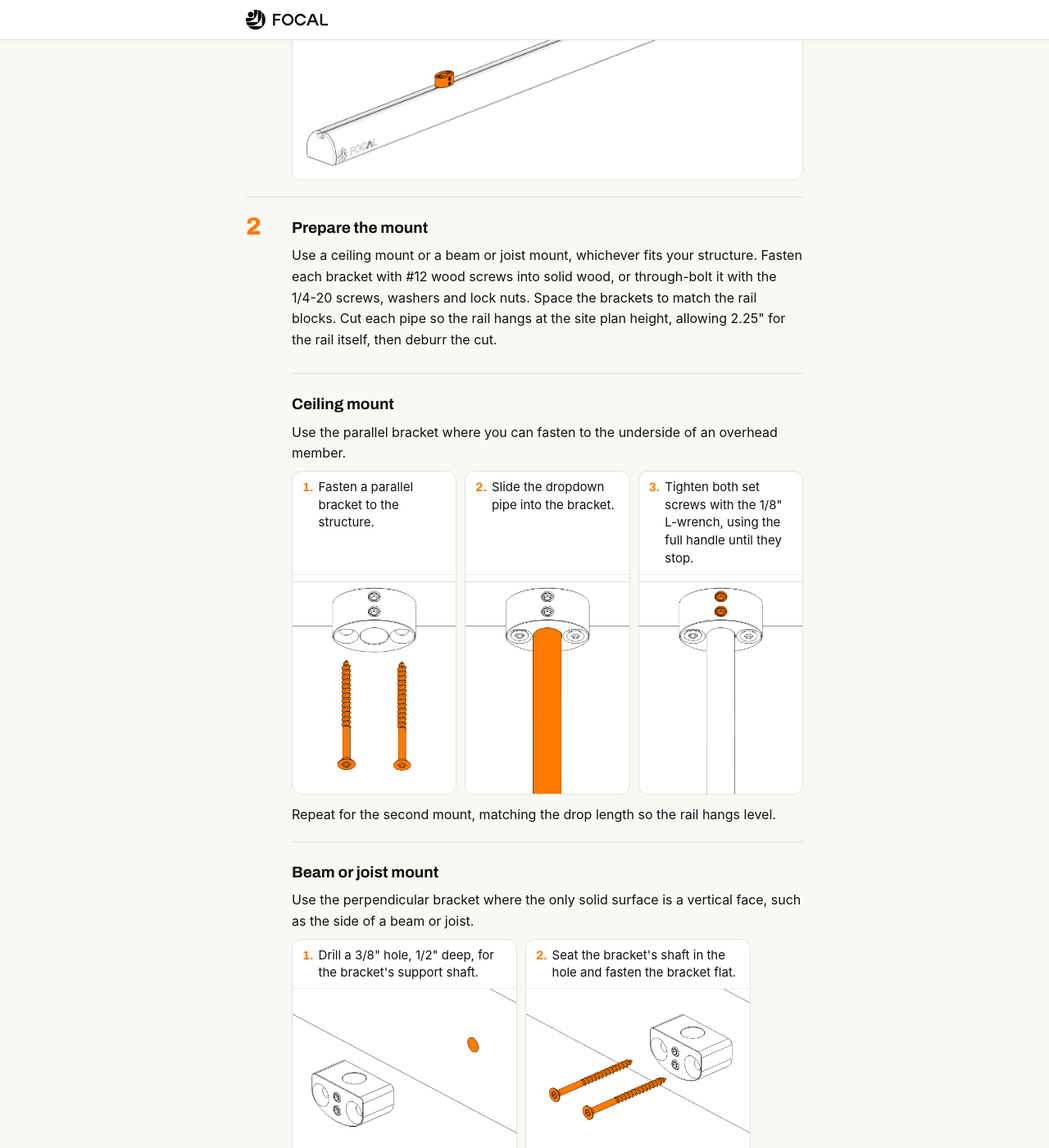
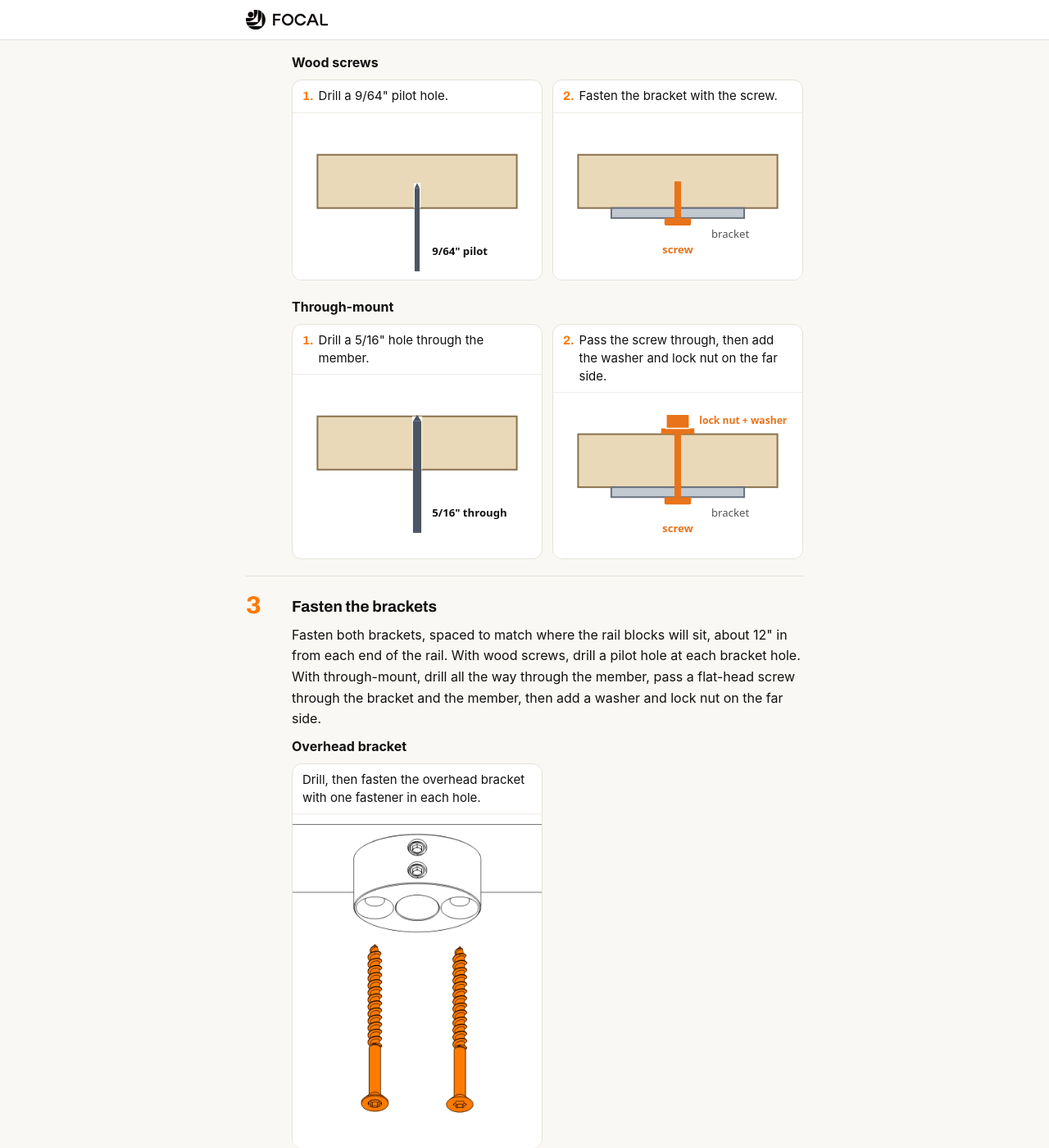
Before and after one commit to BeamT/external-docs, a Jekyll site: the page built from _guides/rail-installation.md, in a window 1280 px wide and 1400 px high, scrolled down 5258 px. Shown: the whole window at 82% size. Built offline with Jekyll 4.4.1, drawn with Linux system fonts in a browser that asks for light colours; some web fonts are replaced; some of the changed text lies outside the part shown.

Commit message:
Add through-hole mounting option to rail installation guide
- Restructure the guide so the mount and fastener choice comes first:
  choose a bracket, then wood screws or through-mount, then fasten.
- Add a "What you need to bring" table (drill, bits, wrench) and move
  rail placement ahead of the kit section.
- Replace the kit tables with an image card grid (kitgrid include).
- Add stepcols include for side-by-side alternative columns, and a
  nonumber option on step for frames that are alternatives.
- Add kit and mount images plus wood-screw and through-mount diagrams.
- Bit and wrench sizes are marked [confirm] pending verification.
- Include the impeccable critique that motivated the restructure.

```diff
--- a/_guides/rail-installation.md
+++ b/_guides/rail-installation.md
@@ -39,66 +40,35 @@
 
 Each rail has a T-slot running its length for T-nuts, and an 8-foot built-in power cable. Focal offers mounting hardware but off-the-shelf hardware also works utilizing the T-slot.
 
-## What's in the mounting kit
-
-Every rail ships with the same kit: two pre-built rail blocks, two of each overhead bracket, plus fastener options for whichever mount and fastening method suit your structure.
-
-### Rail blocks
-
-Two per rail, pre-built. These slide into the rail's T-slot, and the dropdown pipes seat into them.
-
-| Part | Qty |
-|---|---|
-| Parallel bracket | 1 |
-| T-nut, 1/4-20 | 1 |
-| Set screw, 1/4-20 x 5/16" | 2 |
-| Flat-head screw, 1/4-20 x 1.125" | 2 |
-
-### Overhead brackets and pipe
-
-The brackets fasten to the structure and hold the top of each dropdown pipe. Pick one type, parallel or perpendicular, and use two per rail. See [Mount the rail](#mount-the-rail).
-
-| Part | Qty | Use |
-|---|---|---|
-| Parallel bracket | 2 | Ceiling mount, underside of a member |
-| Perpendicular bracket | 2 | Beam/joist mount, vertical face |
-| Set screw, 1/4-20 x 5/16" | 4 | Clamps pipe into bracket |
-| Dropdown pipe, 6 ft | 1 | Cut to drop length (up to 3 ft) |
-
-### Through-mount fasteners
-
-Nut on the far side. Pick the screw length for your material thickness.
-
-| Part | Qty |
-|---|---|
-| Flat-head screw, 1/4-20 x 1.5"/2.5"/3.5" | 4 each |
-| SAE washer, 1/4" ID | 4 |
-| Nylon lock nut, 1/4-20 | 4 |
-
-### Wood screws
-
-For solid wood where you can't reach the far side.
-
-| Part | Qty |
-|---|---|
-| Wood screw, #12 x 2"/3" | 4 each |
-
-### Tools
-
-One of each.
-
-| Tool | Drives |
-|---|---|
-| 1/8" L-wrench | Set screws |
-| T30 L-wrench | Machine screws (1/4-20 flat-head) |
-| T25 screwdriver bit | Wood screws |
-
-
 ## Rail placement over the table
 
 Ideally the rail runs down the center of the table, so heat hits the middle of each guest's chest, not the top of their head. If the rail has to be off-center, Focal can angle the heaters toward the guests. Contact Focal to arrange it.
 
 {% include diagram.html src="rail-placement.png" caption="Center the rail over the table. If it has to be off-center, Focal can angle the heaters toward guests." %}
+
+## What you need to bring
+
+{% include warn.html text="The kit does not include a drill, drill bits, or a nut wrench. Have them with you before you start." %}
+
+| You need | When you need it | Where |
+|---|---|---|
+| Drill | Every install | [Steps 2 and 3](#mount-the-rail) |
+| 9/64" bit [confirm] | Only with wood screws: pilot holes | [Step 2](#mount-the-rail) |
+| 5/16" bit [confirm] | Only with through-mount: holes through the member | [Step 2](#mount-the-rail) |
+| 3/8" bit | Only with the vertical bracket: the 1/2"-deep hole for the bracket's support shaft | [Step 3](#mount-the-rail) |
+| 7/16" wrench or socket [confirm] | Only with through-mount: holding the lock nut | [Step 2](#mount-the-rail) |
+
+## What's in the mounting kit
+
+Every rail ships with the same kit: two pre-built rail blocks, two of each bracket type, plus fastener options for whichever mount and fastening method suit your structure. Use one bracket type, two per rail.
+
+### Hardware
+
+{% include kitgrid.html items="kit-rail-block.png|Rail block|2| ;; kit-parallel-bracket.png|Overhead bracket|2|Underside of beam, joist or ceiling ;; kit-perpendicular-bracket.png|Vertical bracket|2|Side of beam, joist or wall ;; kit-set-screw.png|Set screw, 1/4-20 x 5/16\"|4|Clamps pipe ;; kit-dropdown-pipe.svg|Dropdown pipe, 6 ft|1| ;; kit-wood-screw.png|Wood screw, #12 x 2\" and 3\"|4 of each length|Into solid wood ;; kit-flat-head-screw.png|Flat-head screw, 1/4-20 x 1.5\", 2.5\" and 3.5\"|4 of each length|Through-mount ;; kit-washer.png|SAE washer, 1/4\" ID|4|Through-mount ;; kit-lock-nut.png|Nylon lock nut, 1/4-20|4|Through-mount" %}
+
+### Tools
+
+{% include kitgrid.html items="kit-tool-l-wrench-1-8.png|1/8\" L-wrench|1|Set screws ;; kit-tool-l-wrench-t30.png|T30 L-wrench|1|Flat-head machine screws ;; kit-tool-t25-bit.png|T25 screwdriver bit|1|Wood screws" %}
 
 ## Watch the video
 
@@ -108,17 +78,21 @@
 
 ## Mount the rail
 
-{% include step.html number="1" title="Slide the rail blocks onto the rail" body="Keep the T-nut screws on top loose so the blocks can slide, and make sure the set screws are backed out enough for the pipe to fit." captions="Slide a rail block into the T-slot, set screws facing away from diners.|Use two per rail, each about 12\" from the end." diagram="rail-01-slide-block.png,rail-01-blocks-placed.png" %}
+{% include step.html number="1" title="Choose your mount" body="Pick the bracket that fits your structure." captions="<strong>Overhead bracket:</strong> for an overhead surface, such as the underside of a beam, joist or ceiling.|<strong>Vertical bracket:</strong> for a vertical surface, such as the side of a beam, joist or wall." diagram="mount-parallel.png,mount-perpendicular.png" grid="true" nonumber="true" %}
 
-{% include step.html number="2" title="Prepare the mount" body="Use a ceiling mount or a beam or joist mount, whichever fits your structure. Fasten each bracket with #12 wood screws into solid wood, or through-bolt it with the 1/4-20 screws, washers and lock nuts. Space the brackets to match the rail blocks. Cut each pipe so the rail hangs at the site plan height, allowing 2.25\" for the rail itself, then deburr the cut." %}
+<!-- Sizes in rail-02 diagrams and the "What you need to bring" table (9/64", 5/16", 7/16") are unconfirmed -->
+{% include stepcols.html number="2" title="Choose your fasteners" body="Drill, then fasten. Use wood screws for solid wood, or through-mount if you can reach the far side." cols="Wood screws|rail-02-wood-screw-1.svg,rail-02-wood-screw-2.svg|Drill a 9/64\" pilot hole.//Fasten the bracket with the screw. ;; Through-mount|rail-02-through-mount-1.svg,rail-02-through-mount-2.svg|Drill a 5/16\" hole through the member.//Pass the screw through, then add the washer and lock nut on the far side." %}
 
-{% include step.html variant="true" title="Ceiling mount" body="Use the parallel bracket where you can fasten to the underside of an overhead member." after="Repeat for the second mount, matching the drop length so the rail hangs level." captions="Fasten a parallel bracket to the structure.|Slide the dropdown pipe into the bracket.|Tighten both set screws with the 1/8\" L-wrench, using the full handle until they stop." diagram="rail-02a-screw-bracket.png,rail-02a-insert-pipe.png,rail-02a-set-screws.png" grid="3" %}
+<!-- Step 3 through-mount sequence (screw through bracket, washer + lock nut on far side) is unconfirmed -->
+{% include stepcols.html number="3" title="Fasten the brackets" body="Fasten both brackets, spaced to match where the rail blocks will sit, about 12\" in from each end of the rail. With wood screws, drill a pilot hole at each bracket hole. With through-mount, drill all the way through the member, pass a flat-head screw through the bracket and the member, then add a washer and lock nut on the far side." cols="Overhead bracket|rail-02a-screw-bracket.png|Drill, then fasten the overhead bracket with one fastener in each hole. ;; Vertical bracket|rail-02b-drill-hole.png,rail-02b-screw-bracket.png|Drill a 3/8\" hole, 1/2\" deep, for the bracket's support shaft.//Drill, then fasten the vertical bracket flat with one fastener in each hole." %}
 
-{% include step.html variant="true" title="Beam or joist mount" body="Use the perpendicular bracket where the only solid surface is a vertical face, such as the side of a beam or joist." after="Repeat for the second mount, matching the drop length so the rail hangs level." captions="Drill a 3/8\" hole,  1/2\" deep, for the bracket's support shaft.|Seat the bracket's shaft in the hole and fasten the bracket flat.|Slide the dropdown pipe into the bracket.|Tighten both set screws with the 1/8\" L-wrench, using the full handle until they stop." diagram="rail-02b-drill-hole.png,rail-02b-screw-bracket.png,rail-02b-insert-pipe.png,rail-02b-set-screws.png" grid="true" %}
+{% include step.html number="4" title="Insert the pipes" body="Fit a pipe in each bracket. Cut both pipes to the same length so the rail hangs level at the site plan height, allowing 2.25\" for the rail itself, then deburr the cuts." captions="Slide the dropdown pipe into the bracket (overhead bracket shown).|Tighten both set screws with the 1/8\" L-wrench, using the full handle until they stop." diagram="rail-02a-insert-pipe.png,rail-02a-set-screws.png" grid="true" %}
 
-{% include step.html number="3" title="Attach the rail to the pipes" after="Make sure the pipes hang straight down and give the rail a shake to confirm it's solid." captions="Lift the rail up under the pipes with a second person.|Slide each block under its pipe, then lift so the pipe seats in the block.|Tighten the block's set screws with the 1/8\" L-wrench, using the full handle until they stop.|Tighten the two T-nut screws on top with the T30 L-wrench." diagram="rail-03-raise-rail.png,rail-03-rail-mounted.png,rail-03-set-screws.png+rail-03-tnut-screws.png" %}
+{% include step.html number="5" title="Slide the rail blocks onto the rail" body="Keep the T-nut screws on top loose so the blocks can slide, and make sure the set screws are backed out enough for the pipe to fit." captions="Slide a rail block into the T-slot, set screws facing away from diners.|Use two per rail, spaced to match the brackets you installed above." diagram="rail-01-slide-block.png,rail-01-blocks-placed.png" %}
 
-{% include step.html number="4" title="Re-check all set screws" body="Go back to every mount and re-tighten each set screw with the 1/8\" L-wrench, using the full handle until it stops."%}
+{% include step.html number="6" title="Attach the rail to the pipes" after="Make sure the pipes hang straight down and give the rail a shake to confirm it's solid." captions="Lift the rail up under the pipes with a second person.|Slide each block under its pipe, then lift so the pipe seats in the block.|Tighten the block's set screws with the 1/8\" L-wrench, using the full handle until they stop.|Tighten the two T-nut screws on top with the T30 L-wrench." diagram="rail-03-raise-rail.png,rail-03-rail-mounted.png,rail-03-set-screws.png+rail-03-tnut-screws.png" %}
+
+{% include step.html number="7" title="Re-check all set screws" body="Go back to every mount and re-tighten each set screw with the 1/8\" L-wrench, using the full handle until it stops."%}
 
 {% include warn.html text="Under-tightened set screws will allow the rail to drop under load." %}
 
@@ -128,7 +102,7 @@
 
 - A threaded rod as a drop-down
 - A U-bolt to attach unistrut to a pipe
-- Mounting directly through a wood beam without a drop-down, using the longer 1/4-20 flat-head screws with SAE washers and nylon lock nuts
+- Through-mounting directly through a wood beam without a drop-down, using the longer 1/4-20 flat-head screws with SAE washers and nylon lock nuts
 - An L-bracket to unistrut when rails run perpendicular to a wall
 
 ## Post-mount checks
--- /dev/null
+++ b/_includes/kitgrid.html
@@ -0,0 +1,9 @@
+{% comment %}items="image|name|qty|optional use ;; ...". Images come from assets/diagrams/. A missing image shows the "coming soon" placeholder.{% endcomment %}
+<div class="kit-grid">
+{% assign list = include.items | split: ";;" %}{% for it in list %}{% assign f = it | split: "|" %}
+  <figure class="kit-card">
+    <div class="kit-img"><img src="{{ site.baseurl }}/assets/diagrams/{{ f[0] | strip }}" alt="" loading="lazy" onerror="this.replaceWith(Object.assign(document.createElement('div'),{className:'diagram-missing',textContent:'Diagram coming soon'}))"></div>
+    <figcaption><span class="kit-name">{{ f[1] | strip }}</span><span class="kit-qty">&times; {{ f[2] | strip }}</span>{% assign use = f[3] | strip %}{% if use != "" %}<span class="kit-use">{{ use }}</span>{% endif %}</figcaption>
+  </figure>
+{% endfor %}
+</div>
--- a/_includes/step.html
+++ b/_includes/step.html
@@ -14,14 +15,14 @@
     {% assign captions = include.captions | split: "|" %}
     {% assign frame = 0 %}
     {% assign multi = include.diagram | split: "+" | size | plus: diagrams.size | minus: 2 %}
-    {% if multi > 0 %}<div class="step-figures{% if include.grid %} step-grid{% endif %}{% if include.grid == "3" %} step-grid-3{% endif %}">{% endif %}
+    {% if multi > 0 %}<div class="step-figures{% if include.nonumber %} step-plain{% endif %}{% if include.grid %} step-grid{% endif %}{% if include.grid == "3" %} step-grid-3{% endif %}">{% endif %}
     {% for item in diagrams %}
     {% assign row = item | split: "+" %}
     {% if row.size > 1 %}<div class="step-row">{% endif %}
     {% for d in row %}
     {% assign caption = captions[frame] | strip %}
     <figure class="step-figure">
-      {% if caption != "" %}<figcaption>{{ caption }}</figcaption>{% endif %}
+      {% if caption != "" %}<figcaption><span>{{ caption }}</span></figcaption>{% endif %}
       <img src="{{ site.baseurl }}/assets/diagrams/{{ d | strip }}" alt="" loading="lazy" onerror="this.replaceWith(Object.assign(document.createElement('div'),{className:'diagram-missing',textContent:'Diagram coming soon'}))">
     </figure>
     {% assign frame = frame | plus: 1 %}
--- /dev/null
+++ b/_includes/stepcols.html
@@ -0,0 +1,26 @@
+{% comment %}A numbered step whose body is side-by-side alternative columns.
+cols="Title|img,img|caption//caption ;; Title|img|caption". A column with more than one image
+gets numbered captions (1. 2.) above its frames. Parameters number, title, body, after as in step.html.{% endcomment %}
+<div class="step">
+  <div class="step-num">{{ include.number }}</div>
+  <div class="step-body">
+    <div class="step-title">{{ include.title }}</div>
+    {% if include.body %}<p>{{ include.body }}</p>{% endif %}
+    <div class="step-cols">
+      {% assign cols = include.cols | split: ";;" %}{% for col in cols %}{% assign f = col | split: "|" %}{% assign imgs = f[1] | split: "," %}{% assign caps = f[2] | split: "//" %}
+      <section class="step-col">
+        <div class="step-col-title">{{ f[0] | strip }}</div>
+        <div class="step-col-figs{% if imgs.size > 1 %} numbered{% endif %}">
+          {% for img in imgs %}
+          <figure class="step-figure">
+            <figcaption>{{ caps[forloop.index0] | strip }}</figcaption>
+            <img src="{{ site.baseurl }}/assets/diagrams/{{ img | strip }}" alt="" loading="lazy" onerror="this.replaceWith(Object.assign(document.createElement('div'),{className:'diagram-missing',textContent:'Diagram coming soon'}))">
+          </figure>
+          {% endfor %}
+        </div>
+      </section>
+      {% endfor %}
+    </div>
+    {% if include.after %}<p class="step-after">{{ include.after }}</p>{% endif %}
+  </div>
+</div>
--- a/assets/style.css
+++ b/assets/style.css
@@ -485,3 +485,40 @@
     border-radius: 0;
   }
 }
+
+/* Mounting kit parts grid */
+.kit-grid { display: grid; grid-template-columns: repeat(3, 1fr); gap: 12px; margin: 10px 0 18px; }
+@media (max-width: 520px) { .kit-grid { grid-template-columns: repeat(2, 1fr); } }
+.kit-card { margin: 0; border: 1px solid var(--line); border-radius: var(--radius); overflow: hidden; background: var(--paper); display: flex; flex-direction: column; }
+.kit-img { height: 140px; display: flex; align-items: center; justify-content: center; padding: 8px; border-bottom: 1px solid var(--line-soft); }
+.kit-img img { max-width: 100%; max-height: 100%; object-fit: contain; display: block; }
+.kit-card figcaption { display: flex; flex-direction: column; gap: 2px; padding: 8px 10px; font-size: 15px; line-height: 1.35; }
+.kit-name { font-weight: 700; }
+.kit-qty { color: var(--focal); font-weight: 700; }
+.kit-use { color: var(--muted, #555); font-size: 13px; }
+.kit-img .diagram-missing { font-size: 12px; color: var(--muted, #777); text-align: center; }
+
+.step-plain .step-figure figcaption::before, .step-plain .step-figure:not(:has(figcaption))::before { content: none; display: none; }
+
+/* Step with side-by-side alternative columns (stepcols.html) */
+.step-cols { display: grid; grid-template-columns: minmax(0, 1fr); align-items: stretch; gap: 20px; margin-top: 4px; }
+.step-col { display: flex; flex-direction: column; gap: 8px; }
+.step-col-title { font-weight: 700; font-size: 16px; }
+.step-col { min-width: 0; }
+.step-col-figs { display: grid; grid-template-columns: minmax(0, 1fr); gap: 12px; counter-reset: fig; flex: 1; align-content: start; }
+.step-col-figs figure { margin: 0; min-width: 0; display: flex; flex-direction: column; border: 1px solid var(--line); border-radius: var(--radius); overflow: hidden; background: #fff; counter-increment: fig; }
+.step-col-figs figcaption { display: flex; gap: 6px; align-items: baseline; font-size: 15px; line-height: 1.45; padding: 8px 12px; border-bottom: 1px solid var(--line-soft); }
+.step-col-figs.numbered { grid-template-columns: repeat(2, minmax(0, 1fr)); }
+.step-col-figs.numbered figcaption::before { content: counter(fig) "."; flex: none; color: var(--focal); font-family: var(--font-display); font-weight: 700; }
+.step-col-figs img { display: block; width: 100%; max-height: 220px; object-fit: contain; }
+.step-col-figs:not(.numbered) img { max-height: 440px; }
+@media (max-width: 640px) { .step-col-figs.numbered { grid-template-columns: minmax(0, 1fr); } }
+/* stepcols figures reuse .step-figure (exempt from the inline-PNG reset); undo its grid placement */
+.step-col-figs .step-figure { grid-column: auto; }
+.step-col-figs .step-figure img { width: 100%; object-position: center; }
+/* Single-frame column stretches to the height of its neighbor */
+.step-col-figs:not(.numbered) { grid-template-rows: 1fr; }
+/* Single frame matches the width of one card in a numbered neighbor */
+@media (min-width: 641px) { .step-col-figs:not(.numbered) { grid-template-columns: repeat(2, minmax(0, 1fr)); } }
+.step-col-figs:not(.numbered) .step-figure img { flex: none; height: auto; max-height: 440px; margin: auto 0; }
+.step-col-figs .step-figure figcaption { flex: none; }
```
Also changed, not shown: other parts of _guides/rail-installation.md (+2 -1 lines), other parts of _includes/step.html (+1 -0 lines), .impeccable/critique/2026-11-05T20-23-08Z__guides-rail-installation-md.md (added), assets/diagrams/kit-dropdown-pipe.svg (added), assets/diagrams/kit-parallel-bracket.png (added), assets/diagrams/kit-perpendicular-bracket.png (added), assets/diagrams/kit-rail-block.png (added), assets/diagrams/kit-wood-screw.png (added), assets/diagrams/mount-parallel.png (added), assets/diagrams/mount-perpendicular.png (added), assets/diagrams/rail-02-through-mount-1.svg (added), assets/diagrams/rail-02-through-mount-2.svg (added), assets/diagrams/rail-02-wood-screw-1.svg (added), assets/diagrams/rail-02-wood-screw-2.svg (added).
